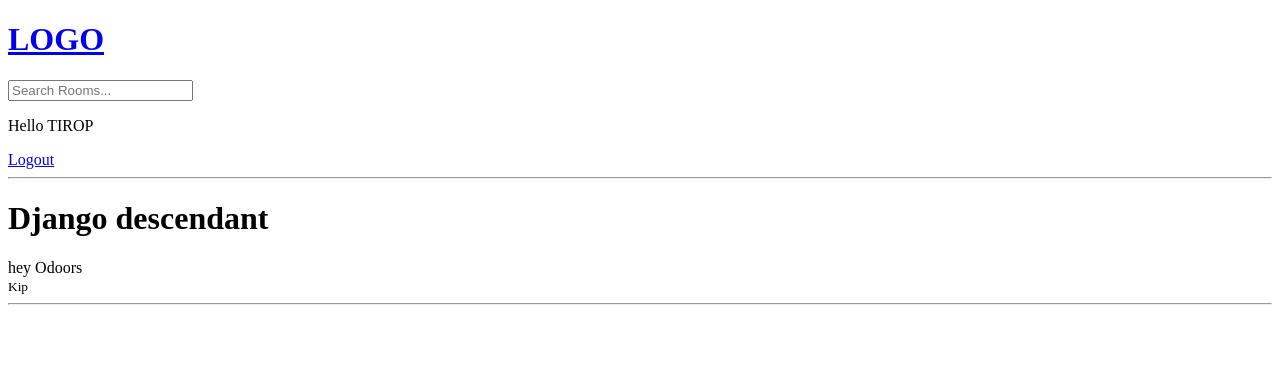
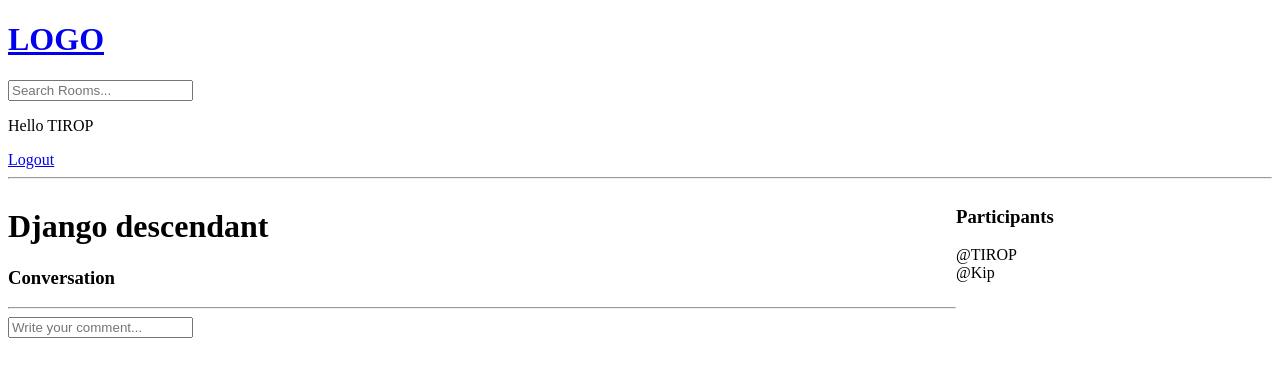
Before and after one commit to Antoh1/studymate, a Django app: page /room/9/ in a window 1280 px wide. Shown: the top 377 px of the page. Run offline with Django 4.2, Linux system fonts and the light colour scheme; a user stored in the database is signed in; data comes from the database, SQL or seed files in the repository.

Commit message:
[UPDT] chat room messages integration and filtering, recent activities integration

```diff
--- a/base/models.py
+++ b/base/models.py
@@ -13,7 +13,8 @@ class Topic(models.Model):
 class Room(models.Model):
     host = models.ForeignKey(User, on_delete = models.SET_NULL, null=True)
     topic = models.ForeignKey(Topic, on_delete = models.SET_NULL, null=True)
-    mess = models.ForeignKey('Message', on_delete = models.SET_NULL, null=True)
+    #mess = models.ForeignKey('Message', on_delete = models.SET_NULL, null=True)
+    participants = models.ManyToManyField(User, related_name='participants', blank=True)
     name = models.CharField(max_length=250)
     description = models.TextField(null=True, blank=True) #blank not to submit empty form, null>db
     update = models.DateTimeField(auto_now=True)
@@ -28,10 +29,13 @@ class Room(models.Model):
 
 class Message(models.Model):
     user = models.ForeignKey(User, on_delete = models.CASCADE)
-    #room = models.ForeignKey(Room, on_delete = models.CASCADE)
+    room = models.ForeignKey(Room, on_delete = models.CASCADE, null=True)
     body = models.TextField()
     update = models.DateTimeField(auto_now=True)
     created = models.DateTimeField(auto_now_add=True)
 
+    class Meta:
+        ordering = ['-update','-created']
+
     def __str__(self):
         return self.body[0:50]
--- a/base/templates/base/room.html
+++ b/base/templates/base/room.html
@@ -1,10 +1,53 @@
 {% extends 'main.html' %}
 
 {% block content %}
+<style>
+    .room-container{
+        display: grid;
+        grid-template-columns: 3fr 1fr;
+    }
+</style>
+<hr>
+<div class="room-container">
+<div>
+<h1>{{ room.name }}</h1>
+<p>{{ room.description }}</p>
+<div class="comment_wrapper">
+    <h3>Conversation</h3>
+    <hr>
 
-<hr>
-<h1>{{ room.name }}</h1>
-<span>{{ room.mess.body }}</span><br/>
-<small>{{ room.mess.user }}</small>
-<hr>
+    {% for message in room_messages %}
+    <!-- <form method="POST" action="{% url 'delete-comment' message.id %}">
+        {% csrf_token %}
+        <button>Delete</button>
+    </form> -->
+    {% if request.user == message.user %}
+    <a href="{% url 'delete-comment' message.id %}">Delete</a>
+    {% endif %}
+    <div>
+        <small>@{{ message.user }}  {{ message.created|timesince }} ago</small>
+        <br/>
+        <p>{{ message.body }}</p>
+        <hr>
+    </div>
+    {% endfor %}
+
+    {% if request.user.is_authenticated %}
+    <div class="comment-form">
+        <form action="" method="POST">
+            {% csrf_token %}
+            <input type="text-area" name="body" placeholder="Write your comment..."/>
+        </form>
+    </div>
+    {% endif %}
+</div>
+</div>
+<div>
+    <h3>Participants</h3>
+    {% for user in participants %}
+        <div>@{{ user }}</div>
+    {% endfor %}
+
+</div>
+</div>
 {% endblock content %}
--- a/base/urls.py
+++ b/base/urls.py
@@ -10,4 +10,5 @@ urlpatterns = [
     path('create-form', views.create_room, name='room-form'),
     path('update-form/<str:pk>/', views.update_room, name='update-form'),
     path('delete-form/<str:pk>/', views.delete_room, name='delete-form'),
+    path('delete-comment/<str:pk>/', views.delete_comment, name='delete-comment'),
 ]
--- a/base/views.py
+++ b/base/views.py
@@ -61,15 +61,26 @@ def home(request):
     rooms = Room.objects.filter(Q(topic__name__icontains=q) | Q(host__username__icontains=q) | Q(name__icontains=q))
     topics = Topic.objects.all()
     room_count = rooms.count()
-    context = {'rooms':rooms, 'topics':topics, 'room_count':room_count}
+    room_messages = Message.objects.filter(Q(room__topic__name__icontains=q))
+    context = {'rooms':rooms, 'topics':topics, 'room_count':room_count, 'room_messages':room_messages}
     return render(request, 'base/index.html', context)
 
 def room(request, pk):
     room = Room.objects.get(id=pk)
+    room_messages = room.message_set.all().order_by('-created') #Many2one rel
+    participants = room.participants.all() #Many2Many rel
+    if request.method == 'POST':
+        message = Message.objects.create(
+            user = request.user,
+            room = room,
+            body = request.POST.get('body')
+        )
+        room.participants.add(request.user)
+        return redirect('study-room', pk=room.id)
     # for rm in rooms:
     #     if rm['id'] == int(pk):
     #         room = rm
-    context = {'room': room}
+    context = {'room': room, 'room_messages': room_messages, 'participants': participants}
     return render(request, 'base/room.html', context)
 
 @login_required(login_url='study-login')
@@ -109,3 +120,15 @@ def delete_room(request, pk):
         return redirect('study-home')
 
     return render(request, 'base/delete.html', {'obj': room})
+
+
+@login_required(login_url='study-login')
+def delete_comment(request, pk):
+    comment = Message.objects.get(id=pk)
+    if request.user != comment.user:
+        return HttpResponse("This action is restricted")
+    if request.method == "POST":
+        comment.delete()
+        return redirect('study-home')
+
+    return render(request, 'base/delete.html', {'obj': comment})
```
Also changed, not shown: base/templates/base/activity_component.html (added, +13 -0 lines), base/templates/base/feed_component.html (added, +11 -0 lines), base/templates/base/index.html (+7 -22 lines), base/templates/base/topics_component.html (added, +10 -0 lines), base/migrations/0005_alter_room_options_remove_room_mess_message_room.py (added), base/migrations/0006_room_participants.py (added), db.sqlite3.
